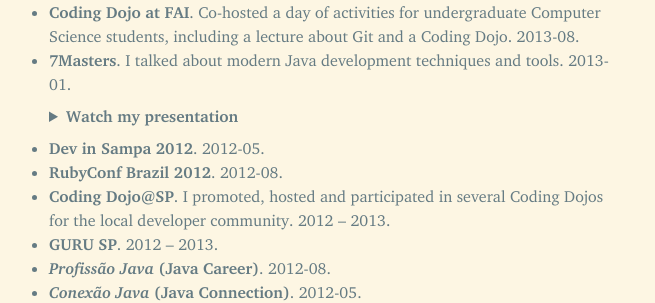
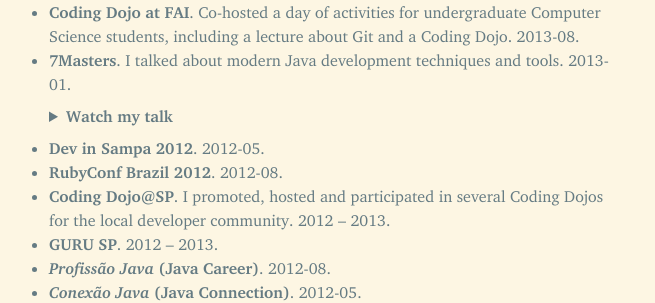
Before and after one commit to leafac/leafac.com, a Jekyll site: the page built from index.md, in a window 1280 px wide and 900 px high, scrolled down 6686 px. Shown: the part 154-457 px from the top of the window, without its empty margins (115-770 px from the left). Built offline with Jekyll 4.4.1, drawn with Linux system fonts in a browser that asks for light colours.

Commit message:
Change one word

```diff
--- a/index.md
+++ b/index.md
@@ -1035,7 +1035,7 @@
 - **7Masters**. I talked about modern Java development techniques and tools. 2013-01.
 
   <details markdown="1">
-  <summary><strong>Watch my presentation</strong></summary>
+  <summary><strong>Watch my talk</strong></summary>
   <video src="https://archive.org/download/7masters--java--leandro-facchinetti/7masters.mp4" controls preload="metadata"></video>
   </details>
 
```
